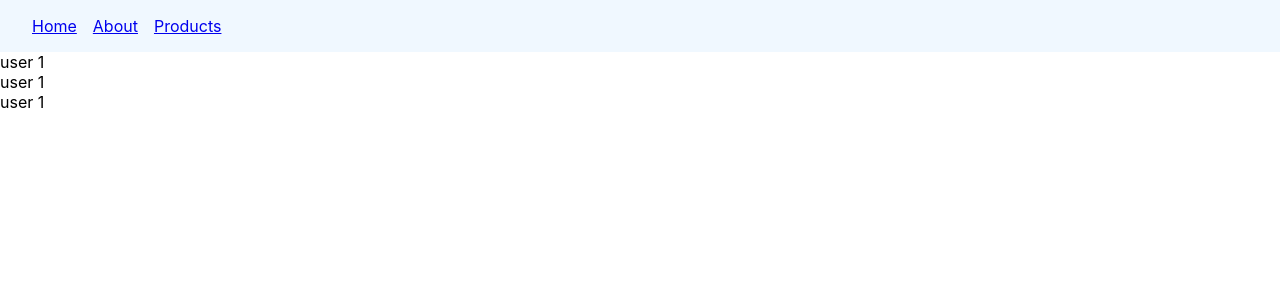
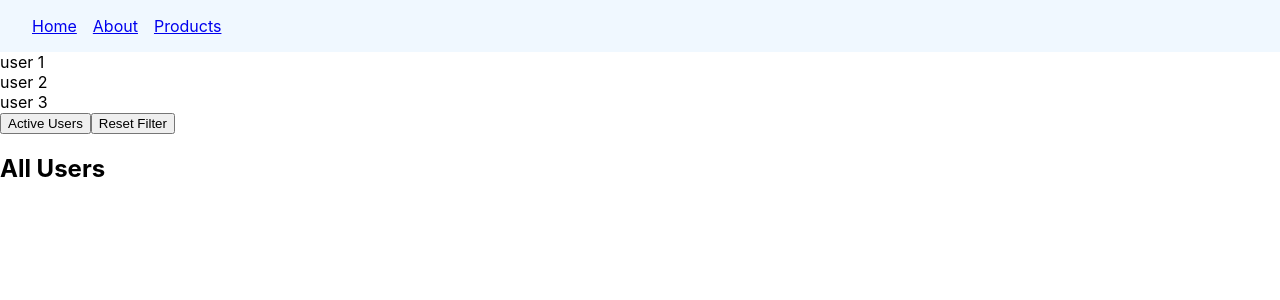
Before and after one commit to AbuSalehFaysal/react-router-dom-practice, a React (Create React App) app: page /users in a window 1280 px wide. Shown: the top 300 px of the page. Built offline with nearby package versions, Linux system fonts and the light colour scheme.

Commit message:
param url and search param

```diff
--- a/src/components/UserDetails.js
+++ b/src/components/UserDetails.js
@@ -1,7 +1,10 @@
 import React from "react";
+import { useParams } from "react-router-dom";
 
 const UserDetails = () => {
-  return <div>UserDetails</div>;
+  const { userId } = useParams();
+
+  return <div>UserDetails {userId}</div>;
 };
 
 export default UserDetails;
--- a/src/components/Users.js
+++ b/src/components/Users.js
@@ -1,15 +1,27 @@
 import React from "react";
-import { Outlet, useNavigate } from "react-router-dom";
+import { Outlet, useNavigate, useSearchParams } from "react-router-dom";
 
 const Users = () => {
   const navigate = useNavigate();
+  const [searchParams, setSearchParams] = useSearchParams();
+  const showActiveUsers = searchParams.get("filter") === "active";
+
   return (
     <div>
-      <div onClick={() => navigate(":userId")}>user 1</div>
-      <div onClick={() => navigate(":userId")}>user 1</div>
-      <div onClick={() => navigate(":userId")}>user 1</div>
+      <div onClick={() => navigate("1")}>user 1</div>
+      <div onClick={() => navigate("2")}>user 2</div>
+      <div onClick={() => navigate("3")}>user 3</div>
 
       <Outlet />
+
+      <div>
+        <button onClick={() => setSearchParams({ filter: "active" })}>
+          Active Users
+        </button>
+        <button onClick={() => setSearchParams({})}>Reset Filter</button>
+      </div>
+
+      {showActiveUsers ? <h2>Active Users</h2> : <h2>All Users</h2>}
     </div>
   );
 };
```
